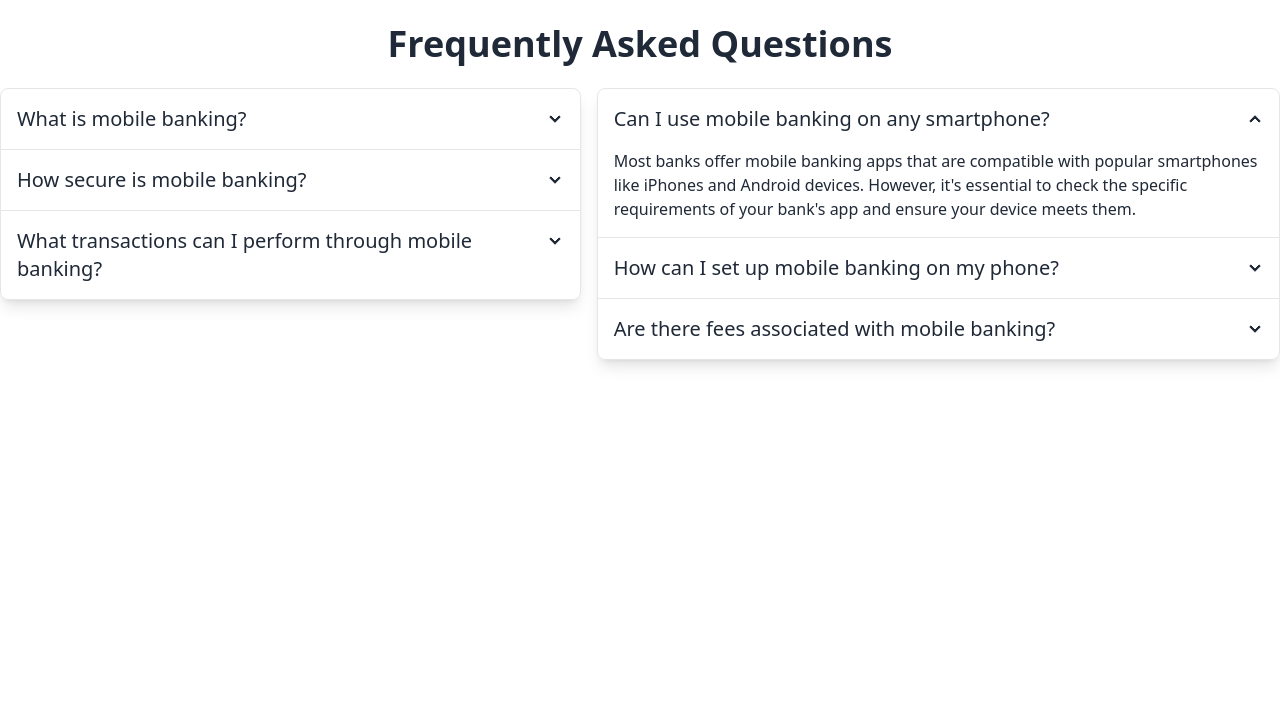
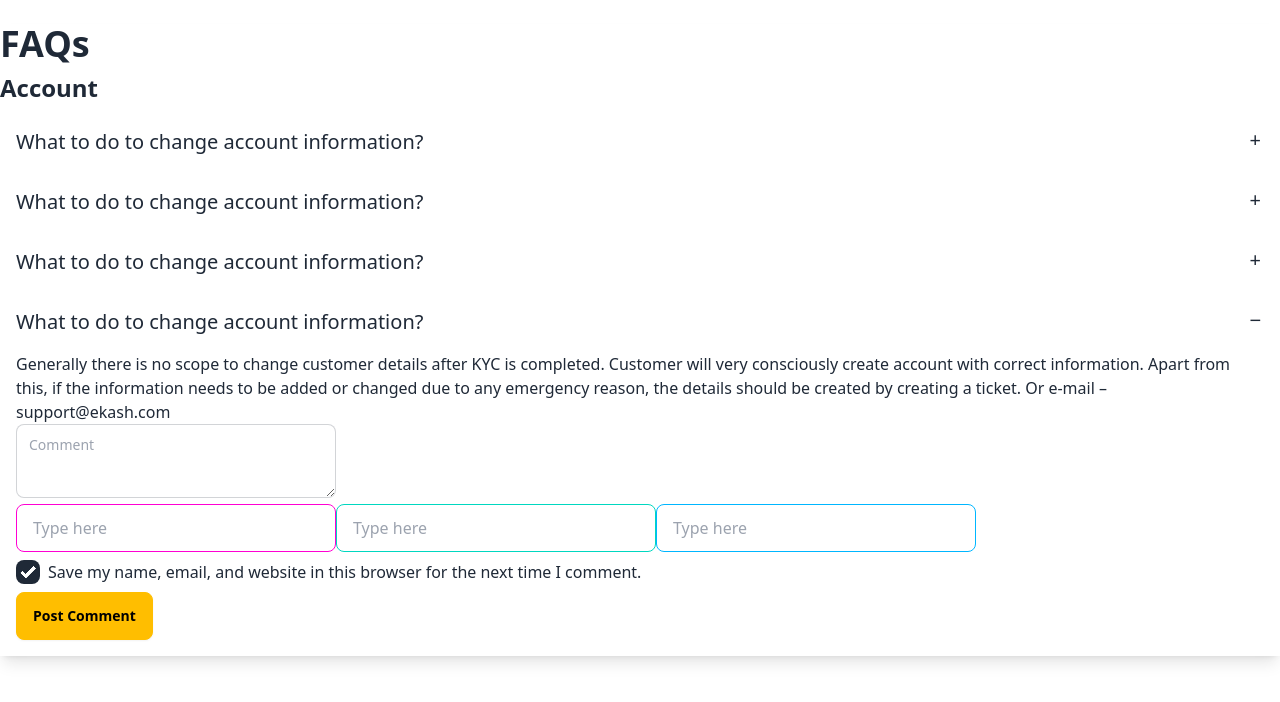
Before and after one commit to Shahreyar-Tonmoy/E-Cash, a React (Vite) app: page / in a window 1280 px wide. Shown: the top 702 px of the page. Built offline with nearby package versions, Linux system fonts and the light colour scheme.

Commit message:
fqa updated

```diff
--- a/src/Components/Answer/Answer.jsx
+++ b/src/Components/Answer/Answer.jsx
@@ -2,75 +2,100 @@
 
 const Answer = () => {
     return (
-       <div className="my-6">
+    <div className="max-w-7xl mx-auto my-6 shadow-lg bg-white">
       <div>
-            <h2 className="text-4xl mx-auto text-center font-bold">Frequently Asked Questions</h2>
+        <h1 className="text-4xl font-bold">FAQs</h1>
+        <h4 className="text-2xl font-semibold my-2">Account</h4>
       </div>
-        <div className="flex gap-4 my-6">
-        <div>
-        <div className="join join-vertical w-full shadow-lg">
-  <div className="collapse collapse-arrow join-item border border-base-300">
-    <input type="radio" name="my-accordion-4" checked="checked" />
+      <div className="collapse collapse-plus bg-white">
+  <input type="radio" name="my-accordion-3" checked="checked" />
   <div className="collapse-title text-xl font-medium">
-    What is mobile banking?
+  What to do to change account information?
   </div>
   <div className="collapse-content">
-      <p> Mobile banking is a service provided by banks that allows customers to perform financial transactions using a mobile device, such as a smartphone or tablet, through a dedicated app or mobile web browser.</p>
+  <p> Generally there is no scope to change customer details after KYC is completed. Customer will very consciously create account with correct information. Apart from this, if the information needs to be added or changed due to any emergency reason, the details should be created by creating a ticket. Or e-mail – support@ekash.com</p>
+      <textarea placeholder="Comment" className="textarea textarea-bordered textarea-sm w-full max-w-xs" ></textarea>
+    <div>
+    <input type="text" placeholder="Type here" className="input input-bordered input-secondary w-full max-w-xs" />
+    <input type="text" placeholder="Type here" className="input input-bordered input-accent w-full max-w-xs" />
+    <input type="text" placeholder="Type here" className="input input-bordered input-info w-full max-w-xs" />
+    </div>
+   <div className="flex gap-2 my-2">
+   <input type="checkbox" checked="checked" className="checkbox" />
+   <p>Save my name, email, and website in this browser for the next time I comment.</p>
+   </div>
+
+   <button className="btn btn-warning">Post Comment</button>
   </div>
 </div>
-  <div className="collapse collapse-arrow join-item border border-base-300">
-    <input type="radio" name="my-accordion-4" />
+      <div className="collapse collapse-plus bg-white">
+  <input type="radio" name="my-accordion-3" checked="checked" />
   <div className="collapse-title text-xl font-medium">
-    How secure is mobile banking?
+  What to do to change account information?
   </div>
   <div className="collapse-content">
-      <p>Mobile banking employs various security measures, including encryption, authentication methods, and secure channels. However, users should take precautions like using strong passwords and keeping their mobile devices secure to enhance overall safety.</p>
+  <p> Generally there is no scope to change customer details after KYC is completed. Customer will very consciously create account with correct information. Apart from this, if the information needs to be added or changed due to any emergency reason, the details should be created by creating a ticket. Or e-mail – support@ekash.com</p>
+      <textarea placeholder="Comment" className="textarea textarea-bordered textarea-sm w-full max-w-xs" ></textarea>
+    <div>
+    <input type="text" placeholder="Type here" className="input input-bordered input-secondary w-full max-w-xs" />
+    <input type="text" placeholder="Type here" className="input input-bordered input-accent w-full max-w-xs" />
+    <input type="text" placeholder="Type here" className="input input-bordered input-info w-full max-w-xs" />
+    </div>
+   <div className="flex gap-2 my-2">
+   <input type="checkbox" checked="checked" className="checkbox" />
+   <p>Save my name, email, and website in this browser for the next time I comment.</p>
+   </div>
+
+   <button className="btn btn-warning">Post Comment</button>
   </div>
 </div>
-  <div className="collapse collapse-arrow join-item border border-base-300">
-    <input type="radio" name="my-accordion-4" />
+      <div className="collapse collapse-plus bg-white">
+  <input type="radio" name="my-accordion-3" checked="checked" />
   <div className="collapse-title text-xl font-medium">
-    What transactions can I perform through mobile banking?
+  What to do to change account information?
   </div>
   <div className="collapse-content">
-      <p>Mobile banking typically allows users to check account balances, transfer funds, pay bills, deposit checks, and receive account alerts. The specific features may vary among banks and their mobile applications.</p>
+  <p> Generally there is no scope to change customer details after KYC is completed. Customer will very consciously create account with correct information. Apart from this, if the information needs to be added or changed due to any emergency reason, the details should be created by creating a ticket. Or e-mail – support@ekash.com</p>
+      <textarea placeholder="Comment" className="textarea textarea-bordered textarea-sm w-full max-w-xs" ></textarea>
+    <div>
+    <input type="text" placeholder="Type here" className="input input-bordered input-secondary w-full max-w-xs" />
+    <input type="text" placeholder="Type here" className="input input-bordered input-accent w-full max-w-xs" />
+    <input type="text" placeholder="Type here" className="input input-bordered input-info w-full max-w-xs" />
+    </div>
+   <div className="flex gap-2 my-2">
+   <input type="checkbox" checked="checked" className="checkbox" />
+   <p>Save my name, email, and website in this browser for the next time I comment.</p>
+   </div>
+
+   <button className="btn btn-warning">Post Comment</button>
   </div>
 </div>
+      <div className="collapse collapse-plus bg-white">
+  <input type="radio" name="my-accordion-3" checked="checked" />
+  <div className="collapse-title text-xl font-medium">
+  What to do to change account information?
+  </div>
+  <div className="collapse-content">
+  <p> Generally there is no scope to change customer details after KYC is completed. Customer will very consciously create account with correct information. Apart from this, if the information needs to be added or changed due to any emergency reason, the details should be created by creating a ticket. Or e-mail – support@ekash.com</p>
+      <textarea placeholder="Comment" className="textarea textarea-bordered textarea-sm w-full max-w-xs" ></textarea>
+    <div>
+    <input type="text" placeholder="Type here" className="input input-bordered input-secondary w-full max-w-xs" />
+    <input type="text" placeholder="Type here" className="input input-bordered input-accent w-full max-w-xs" />
+    <input type="text" placeholder="Type here" className="input input-bordered input-info w-full max-w-xs" />
+    </div>
+   <div className="flex gap-2 my-2">
+   <input type="checkbox" checked="checked" className="checkbox" />
+   <p>Save my name, email, and website in this browser for the next time I comment.</p>
+   </div>
+
+   <button className="btn btn-warning">Post Comment</button>
   </div>
 </div>
-        <div>
-        <div className="join join-vertical w-full shadow-lg">
-  <div className="collapse collapse-arrow join-item border border-base-300">
-    <input type="radio" name="my-accordion-4" checked="checked" />
-    <div className="collapse-title text-xl font-medium">
-    Can I use mobile banking on any smartphone?
+
     </div>
-    <div className="collapse-content">
-      <p>Most banks offer mobile banking apps that are compatible with popular smartphones like iPhones and Android devices. However, it's essential to check the specific requirements of your bank's app and ensure your device meets them.</p>
-    </div>
-  </div>
-  <div className="collapse collapse-arrow join-item border border-base-300">
-    <input type="radio" name="my-accordion-4" />
-    <div className="collapse-title text-xl font-medium">
-    How can I set up mobile banking on my phone?
-    </div>
-    <div className="collapse-content">
-      <p>To set up mobile banking, download your bank's official app from the app store, install it, and follow the registration or login process. Typically, this involves verifying your identity, creating a secure PIN or password, and linking your mobile device to your account.</p>
-    </div>
-  </div>
-  <div className="collapse collapse-arrow join-item border border-base-300">
-    <input type="radio" name="my-accordion-4" />
-    <div className="collapse-title text-xl font-medium">
-    Are there fees associated with mobile banking?
-    </div>
-    <div className="collapse-content">
-      <p> Many banks offer basic mobile banking services without additional charges. However, certain transactions or features may have associated fees, such as expedited transfers or international transactions. It's advisable to check with your bank to understand their fee structure for mobile banking services.</p>
-    </div>
-  </div>
-</div>
-        </div>
-       </div>
-       </div>
+
+
+
     );
 };
 
```
Lines whose indentation alone changed are shown as unchanged.
